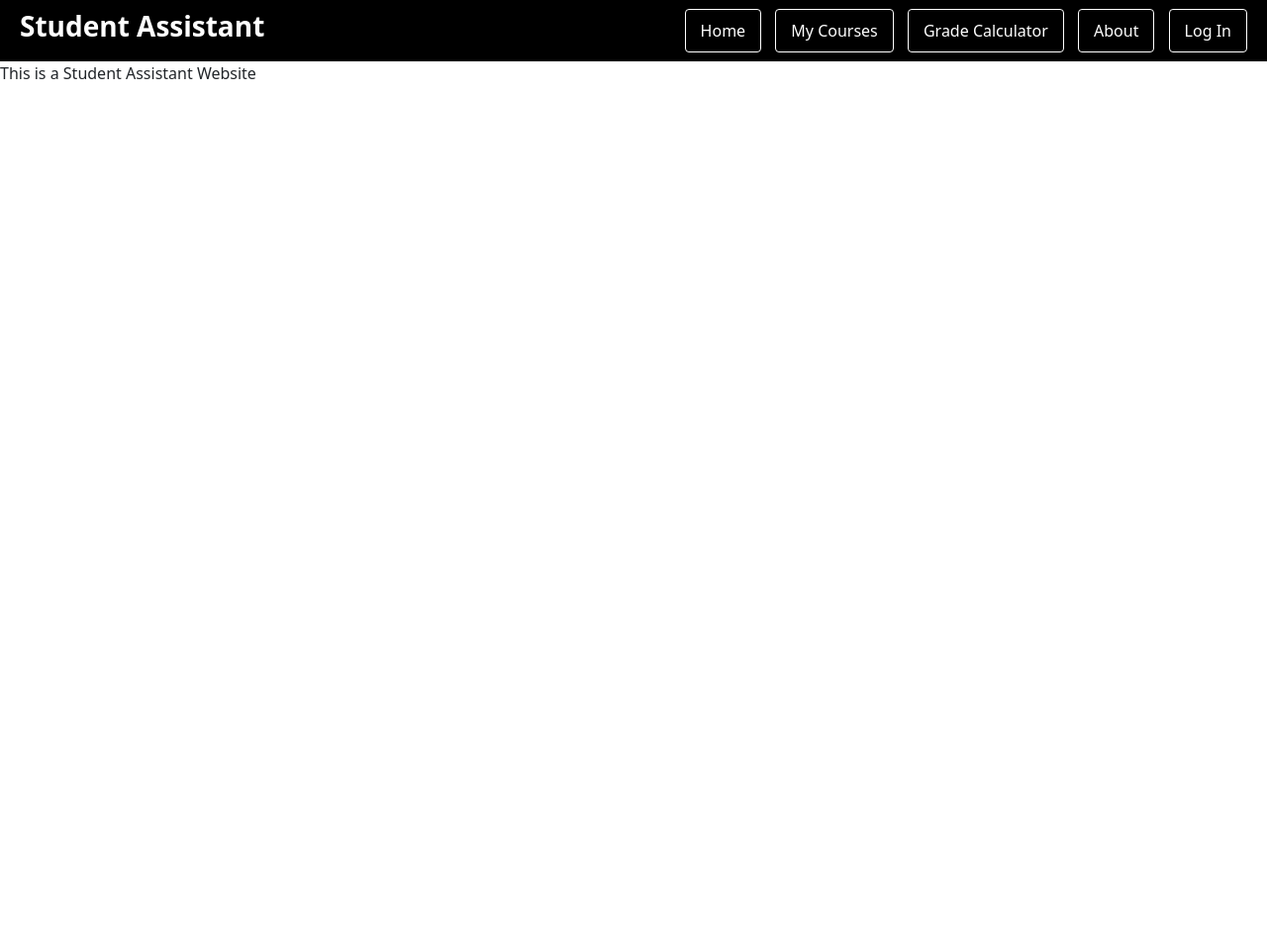
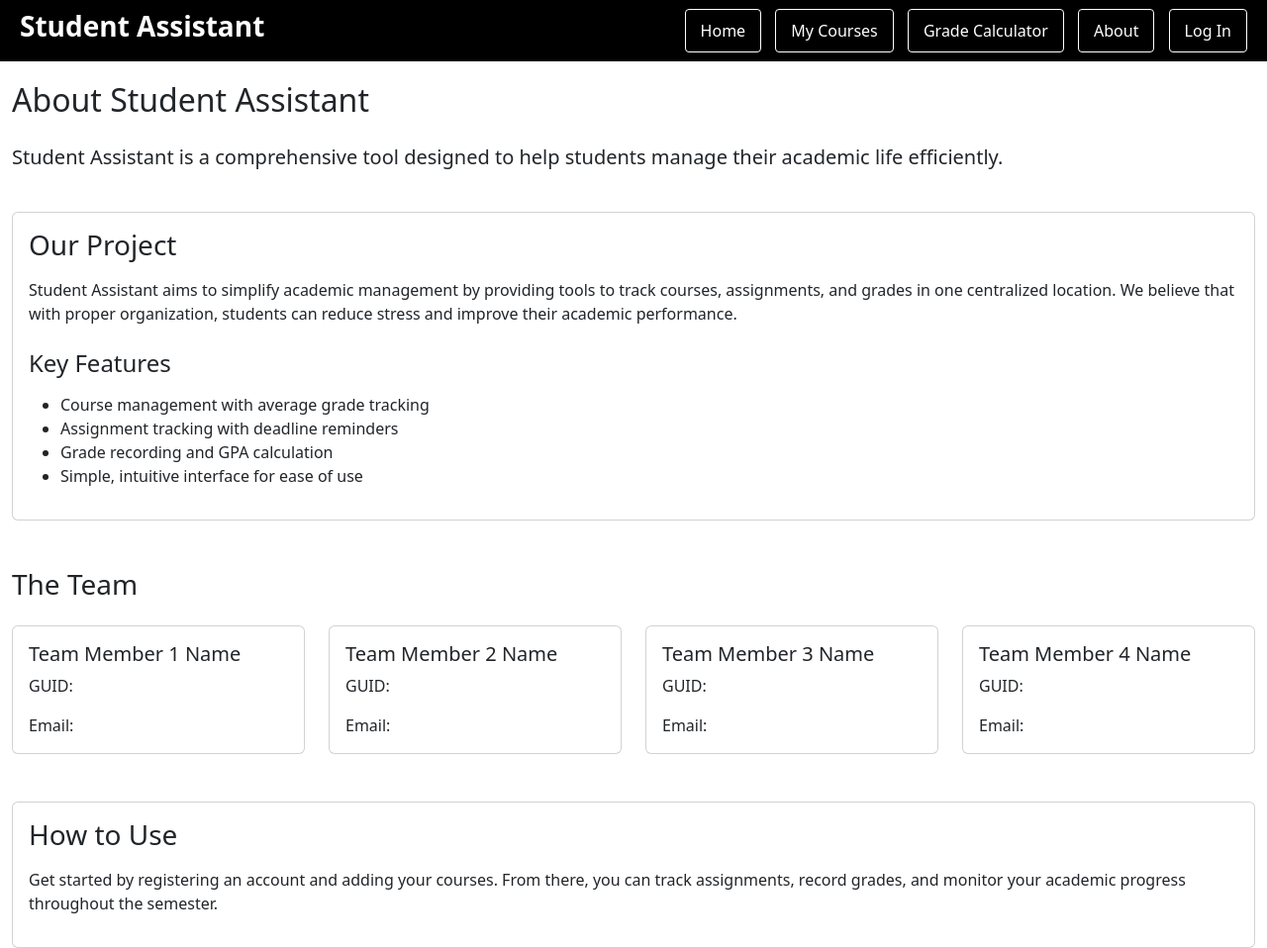
Before and after one commit to lordmitrii/StudentAssistant, a Django app: page /about/ in a window 1280 px wide. Shown: the whole page at 99% size. Before the commit the page ends 80 px from the top, so only its background shows below. Run offline with Django 5.2, Linux system fonts and the light colour scheme.

Commit message:
Enhance About page with project details, team information, and usage instructions

```diff
--- a/templates/assistant_app/about.html
+++ b/templates/assistant_app/about.html
@@ -1,7 +1,98 @@
 {% extends "assistant_app/base.html" %}
+{% load static %}
+
+{% block css_block %}
+    <link rel="stylesheet" href="{% static 'style.css' %}">
+{% endblock %}
 
 {% block title %}About{% endblock %}
 
 {% block content %}
-    <p>This is a Student Assistant Website</p>
+<div class="container-fluid custom-container">
+    <div class="row mb-4">
+        <div class="col-md-12">
+            <h2 class="mb-4">About Student Assistant</h2>
+            <p class="lead">Student Assistant is a comprehensive tool designed to help students manage their academic life efficiently.</p>
+        </div>
+    </div>
+
+    <div class="row mb-5">
+        <div class="col-md-12">
+            <div class="card">
+                <div class="card-body">
+                    <h3 class="card-title mb-3">Our Project</h3>
+                    <p>Student Assistant aims to simplify academic management by providing tools to track courses, assignments, and grades in one centralized location. We believe that with proper organization, students can reduce stress and improve their academic performance.</p>
+
+                    <h4 class="mt-4 mb-3">Key Features</h4>
+                    <ul>
+                        <li>Course management with average grade tracking</li>
+                        <li>Assignment tracking with deadline reminders</li>
+                        <li>Grade recording and GPA calculation</li>
+                        <li>Simple, intuitive interface for ease of use</li>
+                    </ul>
+                </div>
+            </div>
+        </div>
+    </div>
+
+    <div class="row">
+        <div class="col-md-12">
+            <h3 class="mb-4">The Team</h3>
+        </div>
+    </div>
+
+    <div class="row">
+        <!-- Team member cards - 4 creators -->
+        <div class="col-md-3 mb-4">
+            <div class="card h-100">
+                <div class="card-body">
+                    <h5 class="card-title">Team Member 1 Name</h5>
+                    <p class="card-text">GUID: </p>
+                    <p class="card-text">Email: </p>
+                </div>
+            </div>
+        </div>
+
+        <div class="col-md-3 mb-4">
+            <div class="card h-100">
+                <div class="card-body">
+                    <h5 class="card-title">Team Member 2 Name</h5>
+                    <p class="card-text">GUID: </p>
+                    <p class="card-text">Email: </p>
+                </div>
+            </div>
+        </div>
+
+        <div class="col-md-3 mb-4">
+            <div class="card h-100">
+                <div class="card-body">
+                    <h5 class="card-title">Team Member 3 Name</h5>
+                    <p class="card-text">GUID: </p>
+                    <p class="card-text">Email: </p>
+                </div>
+            </div>
+        </div>
+
+        <div class="col-md-3 mb-4">
+            <div class="card h-100">
+                <div class="card-body">
+                    <h5 class="card-title">Team Member 4 Name</h5>
+                    <p class="card-text">GUID: </p>
+                    <p class="card-text">Email: </p>
+                </div>
+            </div>
+        </div>
+    </div>
+
+    <div class="row mt-4">
+        <div class="col-md-12">
+            <div class="card">
+                <div class="card-body">
+                    <h3 class="card-title mb-3">How to Use</h3>
+                    <p>Get started by registering an account and adding your courses. From there, you can track assignments, record grades, and monitor your academic progress throughout the semester.</p>
+                </div>
+            </div>
+        </div>
+    </div>
+</div>
 {% endblock %}
```
